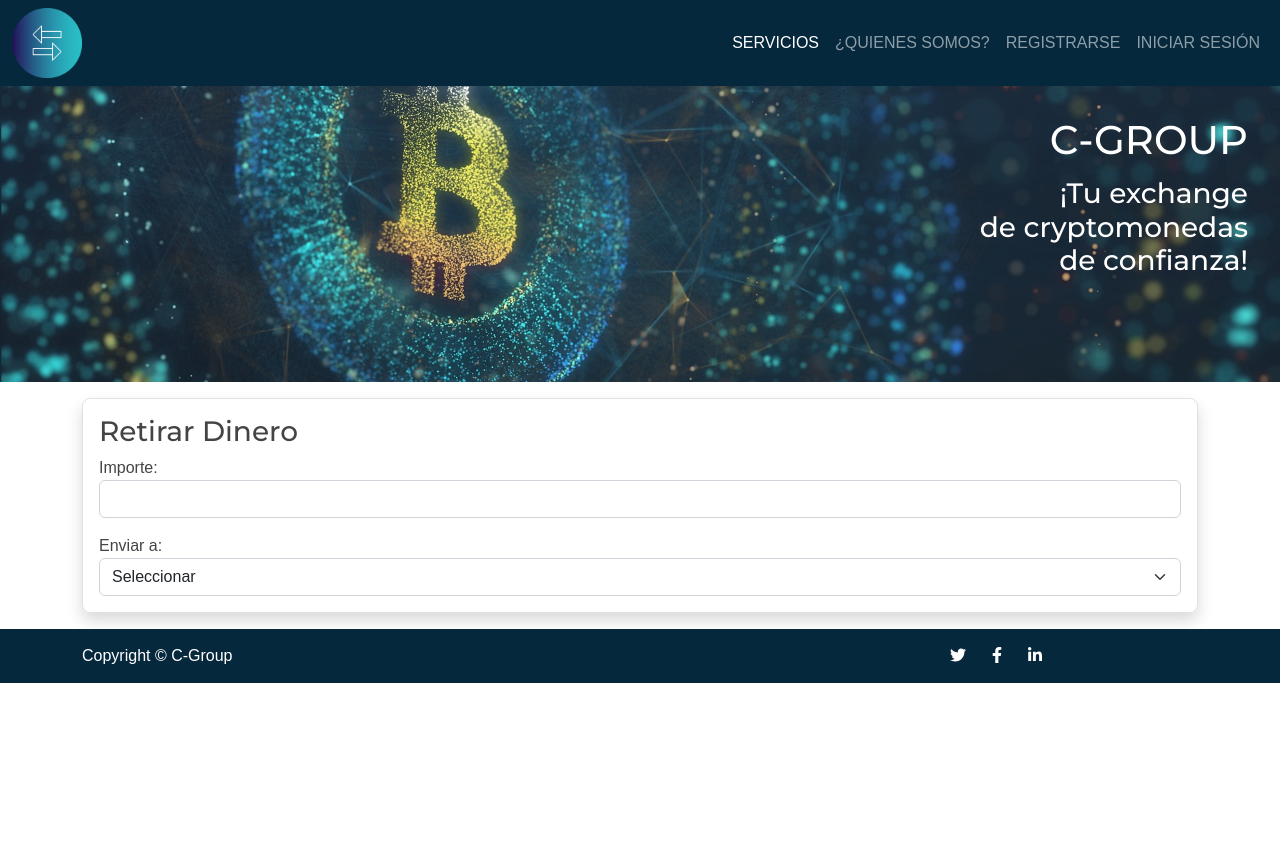
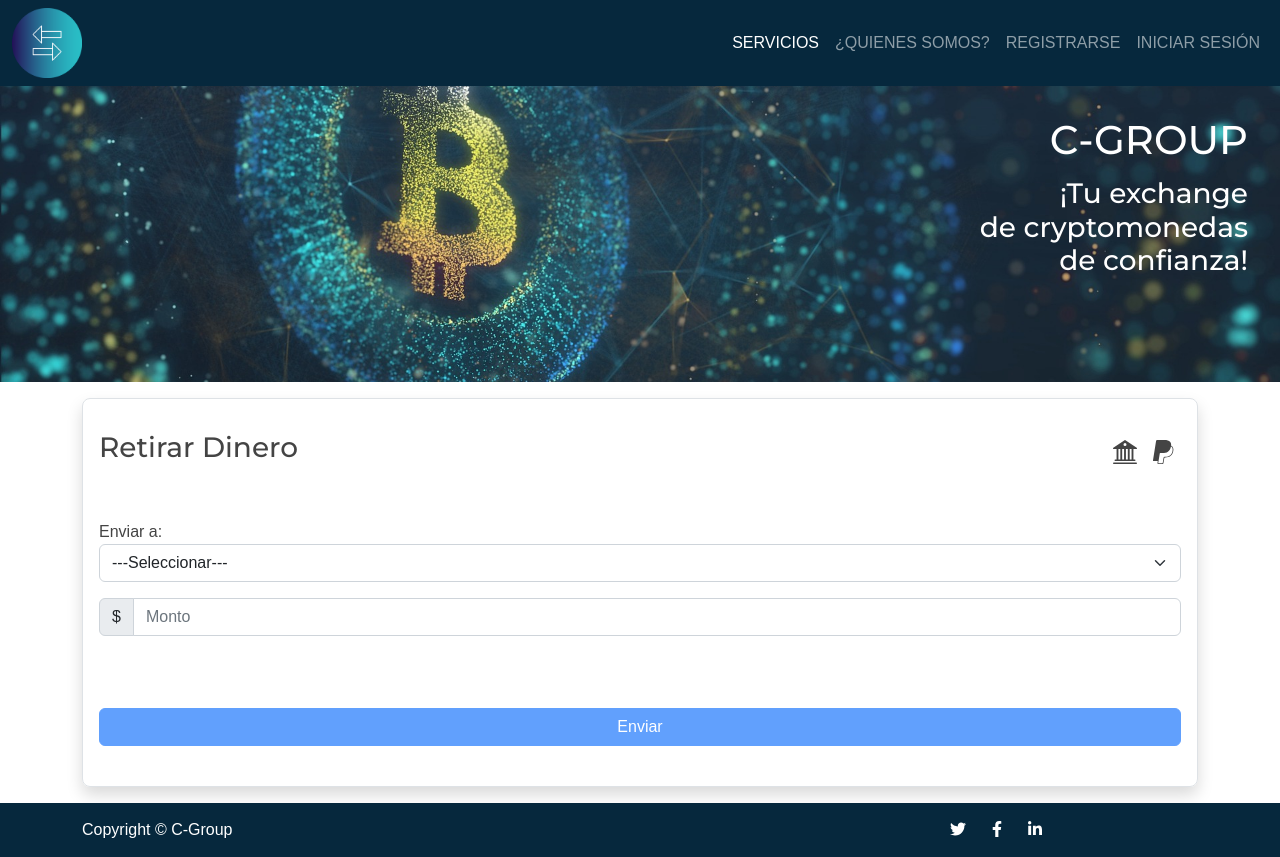
Before and after one commit to pilCbaNet/fsnet3-team3, an Angular app in the folder CryptoExchange/: page /retiro in a window 1280 px wide. Before the commit the page ends 800 px from the top, so only its background shows below. Built offline with nearby package versions, Linux system fonts and the light colour scheme.

Commit message:
Se Agregan validaciones en el componente de registro de usuarios. Se crea formulario para el retiro de dinero, con opciones de envio a paypal o cuenta bancaria.

```diff
--- a/CryptoExchange/src/app/pages/retiro-dinero/retiro-dinero.component.css
+++ b/CryptoExchange/src/app/pages/retiro-dinero/retiro-dinero.component.css
@@ -0,0 +1,8 @@
+/* para eliminar los botones del input number */
+
+input[type=number]::-webkit-inner-spin-button,
+input[type=number]::-webkit-outer-spin-button {
+    -webkit-appearance: none;
+    margin: 0;
+    }
+input[type=number] { -moz-appearance:textfield; }
--- a/CryptoExchange/src/app/pages/retiro-dinero/retiro-dinero.component.html
+++ b/CryptoExchange/src/app/pages/retiro-dinero/retiro-dinero.component.html
@@ -1,24 +1,89 @@
+
+
+
+
+
+
 <div class="container">
     <div class="border border rounded-3 shadow p-3 mt-3 mb-3">
-        <h3>Retirar Dinero</h3>
-        <form action="#">
-            <div>
-                <label for="amountCash">Importe:</label>
-                <input type="text" class="form-control mb-3" id="amountCash">
+        <div class="d-flex justify-content-between mb-5 mt-3">
+            <h3>Retirar Dinero</h3>
+            <div class="d-flex justify-content-around align-items-center" style="width: 75px;">
+                <svg xmlns="http://www.w3.org/2000/svg" width="24" height="24" fill="currentColor" class="bi bi-bank2" viewBox="0 0 16 16">
+                    <path d="M8.277.084a.5.5 0 0 0-.554 0l-7.5 5A.5.5 0 0 0 .5 6h1.875v7H1.5a.5.5 0 0 0 0 1h13a.5.5 0 1 0 0-1h-.875V6H15.5a.5.5 0 0 0 .277-.916l-7.5-5zM12.375 6v7h-1.25V6h1.25zm-2.5 0v7h-1.25V6h1.25zm-2.5 0v7h-1.25V6h1.25zm-2.5 0v7h-1.25V6h1.25zM8 4a1 1 0 1 1 0-2 1 1 0 0 1 0 2zM.5 15a.5.5 0 0 0 0 1h15a.5.5 0 1 0 0-1H.5z"/>
+                </svg>
+                <svg xmlns="http://www.w3.org/2000/svg" width="24" height="24" fill="currentColor" class="bi bi-paypal" viewBox="0 0 16 16">
+                    <path d="M14.06 3.713c.12-1.071-.093-1.832-.702-2.526C12.628.356 11.312 0 9.626 0H4.734a.7.7 0 0 0-.691.59L2.005 13.509a.42.42 0 0 0 .415.486h2.756l-.202 1.28a.628.628 0 0 0 .62.726H8.14c.429 0 .793-.31.862-.731l.025-.13.48-3.043.03-.164.001-.007a.351.351 0 0 1 .348-.297h.38c1.266 0 2.425-.256 3.345-.91.379-.27.712-.603.993-1.005a4.942 4.942 0 0 0 .88-2.195c.242-1.246.13-2.356-.57-3.154a2.687 2.687 0 0 0-.76-.59l-.094-.061ZM6.543 8.82a.695.695 0 0 1 .321-.079H8.3c2.82 0 5.027-1.144 5.672-4.456l.003-.016c.217.124.4.27.548.438.546.623.679 1.535.45 2.71-.272 1.397-.866 2.307-1.663 2.874-.802.57-1.842.815-3.043.815h-.38a.873.873 0 0 0-.863.734l-.03.164-.48 3.043-.024.13-.001.004a.352.352 0 0 1-.348.296H5.595a.106.106 0 0 1-.105-.123l.208-1.32.845-5.214Z"/>
+                </svg>
             </div>
+        </div>
+        <form [formGroup]="form" action="#">
             <div>
                 <label for="selectOp">Enviar a:</label>
-                <select class="form-select" aria-label="Default select example" id="selectOp">
-                    <option selected>Seleccionar</option>
+                <select class="form-select decorated" aria-label="Default select example" id="selectOp" formControlName="selectOp"
+                    (change)="selectOP = $any($event.target).value">
+                    <option value="">---Seleccionar---</option>
                     <option value="1">Cuenta Bancaria</option>
                     <option value="2">PayPal</option>
-                    <option value="3">Otra Wallet</option>
                 </select>
 
-                <div class="d-none">
-                    test!
+                <!-- Aca se renderiza el contenido segun lo seleccionado -->
+                <div class="input-group mt-3">
+                    <span class="input-group-text">$</span>
+                    <input type="number" class="form-control" placeholder="Monto" id="amountCash" formControlName="amountCash">
+                </div>
+
+                <!--form-->
+                <div *ngIf="selectOP === '1' || selectOP === '2'">
+                    <div class="mt-4 border-top border-secondary border-opacity-25 pt-3" >
+                        <div class="input-group mt-3">
+
+                            <span *ngIf="selectOP === '1'" class="input-group-text">
+                                <svg xmlns="http://www.w3.org/2000/svg" width="16" height="16" fill="currentColor" class="bi bi-wallet2" viewBox="0 0 16 16">
+                                    <path d="M12.136.326A1.5 1.5 0 0 1 14 1.78V3h.5A1.5 1.5 0 0 1 16 4.5v9a1.5 1.5 0 0 1-1.5 1.5h-13A1.5 1.5 0 0 1 0 13.5v-9a1.5 1.5 0 0 1 1.432-1.499L12.136.326zM5.562 3H13V1.78a.5.5 0 0 0-.621-.484L5.562 3zM1.5 4a.5.5 0 0 0-.5.5v9a.5.5 0 0 0 .5.5h13a.5.5 0 0 0 .5-.5v-9a.5.5 0 0 0-.5-.5h-13z"/>
+                                </svg>
+                            </span>
+
+                            <span *ngIf="selectOP === '2'" class="input-group-text">
+                                <svg xmlns="http://www.w3.org/2000/svg" width="16" height="16" fill="currentColor" class="bi bi-paypal" viewBox="0 0 16 16">
+                                    <path d="M14.06 3.713c.12-1.071-.093-1.832-.702-2.526C12.628.356 11.312 0 9.626 0H4.734a.7.7 0 0 0-.691.59L2.005 13.509a.42.42 0 0 0 .415.486h2.756l-.202 1.28a.628.628 0 0 0 .62.726H8.14c.429 0 .793-.31.862-.731l.025-.13.48-3.043.03-.164.001-.007a.351.351 0 0 1 .348-.297h.38c1.266 0 2.425-.256 3.345-.91.379-.27.712-.603.993-1.005a4.942 4.942 0 0 0 .88-2.195c.242-1.246.13-2.356-.57-3.154a2.687 2.687 0 0 0-.76-.59l-.094-.061ZM6.543 8.82a.695.695 0 0 1 .321-.079H8.3c2.82 0 5.027-1.144 5.672-4.456l.003-.016c.217.124.4.27.548.438.546.623.679 1.535.45 2.71-.272 1.397-.866 2.307-1.663 2.874-.802.57-1.842.815-3.043.815h-.38a.873.873 0 0 0-.863.734l-.03.164-.48 3.043-.024.13-.001.004a.352.352 0 0 1-.348.296H5.595a.106.106 0 0 1-.105-.123l.208-1.32.845-5.214Z"/>
+                                </svg>
+                            </span>
+                            <input type="text" id="bankAccount" class="form-control" maxlength="22" formControlName="bankAccount"
+                            [placeholder]="selectOP === '1' ? 'CVU/CBU O ALIAS' : '@Usuario, Email o Teléfono'"
+                            >
+                        </div>
+                    </div>
                 </div>
             </div>
+            <div class="d-grid my-4">
+                <button type="submit" class="btn btn-primary mt-5" [disabled]="!form.valid">
+                    Enviar
+                </button>
+            </div>
+
         </form>
     </div>
 </div>
+
+
+
+<!-- <div>
+    <div class="mt-4 border-top border-secondary border-opacity-25 pt-3" >
+
+        <label *ngIf="selectOP != '1' || selectOP != '2'" for="bankAccount" class="form-label">Enviar a:ㅤ</label>
+        <label *ngIf="selectOP === '1'" for="bankAccount" class="form-label"> CVU/CBU O ALIAS</label>
+        <label *ngIf="selectOP === '2'" for="bankAccount" class="form-label"> Nombre, @Usuario, Email o Teléfono</label>
+
+        <input type="text" id="bankAccount" class="form-control" maxlength="22" formControlName="bankAccount">
+    </div>
+</div> -->
+
+<!-- *ngIf="selectOP === '1'" -->
+<!-- *ngIf="selectOP === '2'" -->
+
+<!-- <label *ngIf="selectOP != '1' || selectOP != '2'" for="bankAccount" class="form-label">Enviar a:ㅤ</label>
+                            <label *ngIf="selectOP === '1'" for="bankAccount" class="form-label"> CVU/CBU O ALIAS</label>
+                            <label *ngIf="selectOP === '2'" for="bankAccount" class="form-label"> Nombre, @Usuario, Email o Teléfono</label> -->
+
+                            <!-- [ngClass]="{'d-none': selectOP === ''}" -->
--- a/CryptoExchange/src/app/pages/retiro-dinero/retiro-dinero.component.ts
+++ b/CryptoExchange/src/app/pages/retiro-dinero/retiro-dinero.component.ts
@@ -1,4 +1,5 @@
 import { Component, OnInit } from '@angular/core';
+import { FormBuilder, FormGroup, Validators } from '@angular/forms';
 
 @Component({
   selector: 'app-retiro-dinero',
@@ -6,8 +7,30 @@ import { Component, OnInit } from '@angular/core';
   styleUrls: ['./retiro-dinero.component.css']
 })
 export class RetiroDineroComponent implements OnInit {
+  public selectOP:any;
 
-  constructor() { }
+  form!:FormGroup
+  constructor(private formBuilder:FormBuilder) {
+    this.form = this.formBuilder.group({
+      selectOp:['', Validators.required],
+      amountCash:['', Validators.required],
+      bankAccount:['', Validators.required],
+      //paypalAccount:['', Validators.required]
+    })
+  }
+
+  get selectOp(){
+    return this.form.get("selectOp")
+  }
+  get amountCash(){
+    return this.form.get("amountCash")
+  }
+  get bankAccount(){
+    return this.form.get("bankAccount")
+  }
+  get paypalAccount(){
+    return this.form.get("paypalAccount")
+  }
 
   ngOnInit(): void {
   }
--- a/CryptoExchange/src/app/pages/signup/signup.component.css
+++ b/CryptoExchange/src/app/pages/signup/signup.component.css
@@ -6,5 +6,5 @@
   background-position: center;
 }
 .signUpForm{
-  height: 750px;
+  height: 850px;
 }
--- a/CryptoExchange/src/app/pages/signup/signup.component.ts
+++ b/CryptoExchange/src/app/pages/signup/signup.component.ts
@@ -1,5 +1,7 @@
 import { Component, OnInit } from '@angular/core';
 import { FormBuilder, FormGroup, Validators } from '@angular/forms';
+import { dateValidator } from 'src/app/validators/dateMaxVal';
+import { passwordMatch } from 'src/app/validators/passMatch';
 
 @Component({
   selector: 'app-signup',
@@ -7,14 +9,21 @@ import { FormBuilder, FormGroup, Validators } from '@angular/forms';
   styleUrls: ['./signup.component.css']
 })
 export class SignupComponent implements OnInit {
+  public maxDate!:String;
+
   form!:FormGroup;
   constructor(private formBuilder:FormBuilder) {
     this.form = this.formBuilder.group({
       name:['', Validators.required],
       lastname:['', Validators.required],
-      birthdate:['', Validators.required],
+      birthdate:['', Validators.required ], //fecha nacimiento
       email:['', [Validators.required, Validators.email]],
       password:['', [Validators.required, Validators.minLength(8)]],
+      password2:['', [Validators.required, Validators.minLength(8)]],
+    },
+    {
+      //cuando hay mas de una validacion 'custom' o armada aparte, deben ir entre corchetes
+      validators: [passwordMatch('password','password2'), dateValidator('birthdate')]
     })
   }
 
@@ -33,8 +42,14 @@ export class SignupComponent implements OnInit {
   get password(){
     return this.form.get("password")
   }
+  get password2(){
+    return this.form.get("password2")
+  }
 
   ngOnInit(): void {
+    //al iniciar el componente se fija como maxima la fecha del día
+    this.maxDate = new Date().toISOString().split('T')[0]
+
   }
 
   signUp(){
--- /dev/null
+++ b/CryptoExchange/src/app/validators/dateMaxVal.ts
@@ -0,0 +1,17 @@
+import { FormGroup } from "@angular/forms";
+
+export function dateValidator(birthdate:any) {
+    return (formGroup: FormGroup) => {
+        const bdate = formGroup.controls[birthdate];
+        //console.log(bdate.value)
+
+        if(bdate.errors && !bdate.errors['dateValidate']){
+            return;
+        }
+        if(bdate.value > new Date().toISOString().split('T')[0]){
+            bdate.setErrors({validate: true})
+        } else {
+            bdate.setErrors(null);
+        }
+    }
+}
--- /dev/null
+++ b/CryptoExchange/src/app/validators/passMatch.ts
@@ -0,0 +1,17 @@
+import { FormGroup } from "@angular/forms";
+
+export function passwordMatch(password: any, password2: any) {
+    return (formGroup: FormGroup) => {
+        const pass = formGroup.controls[password];
+        const pass2 = formGroup.controls[password2];
+
+        if(pass2.errors && !pass2.errors['Mustmatch']){
+            return;
+        }
+        if(pass.value !== pass2.value){
+            pass2.setErrors({Mustmatch: true})
+        } else {
+            pass2.setErrors(null);
+        }
+    }
+}
```
Also changed, not shown: CryptoExchange/src/app/pages/signup/signup.component.html (+25 -3 lines).
